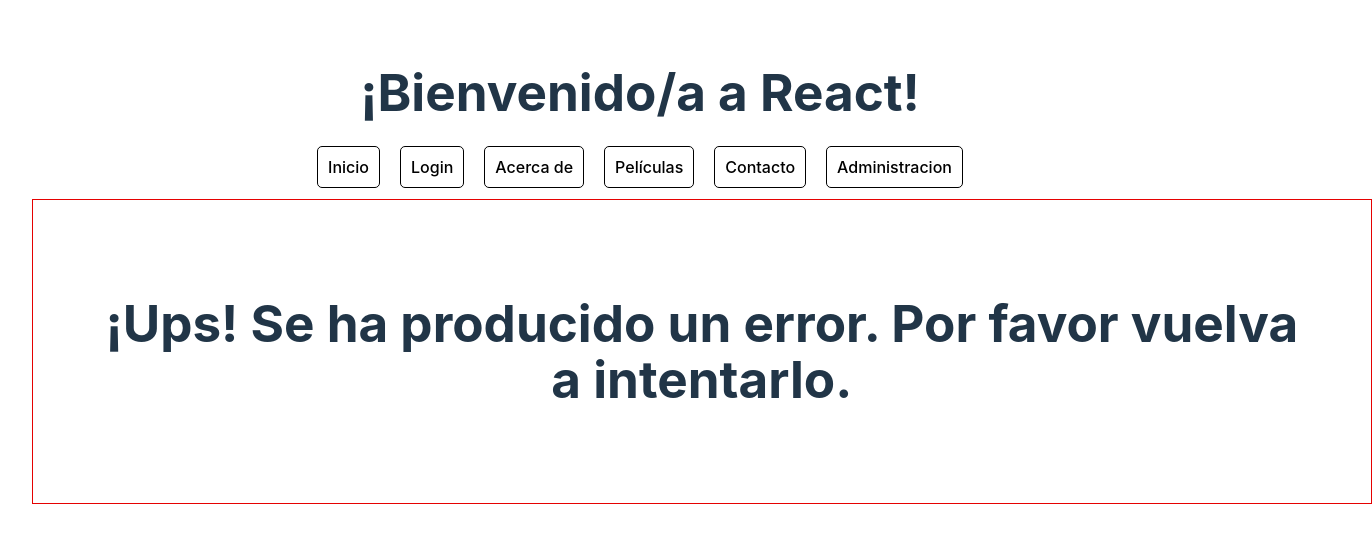
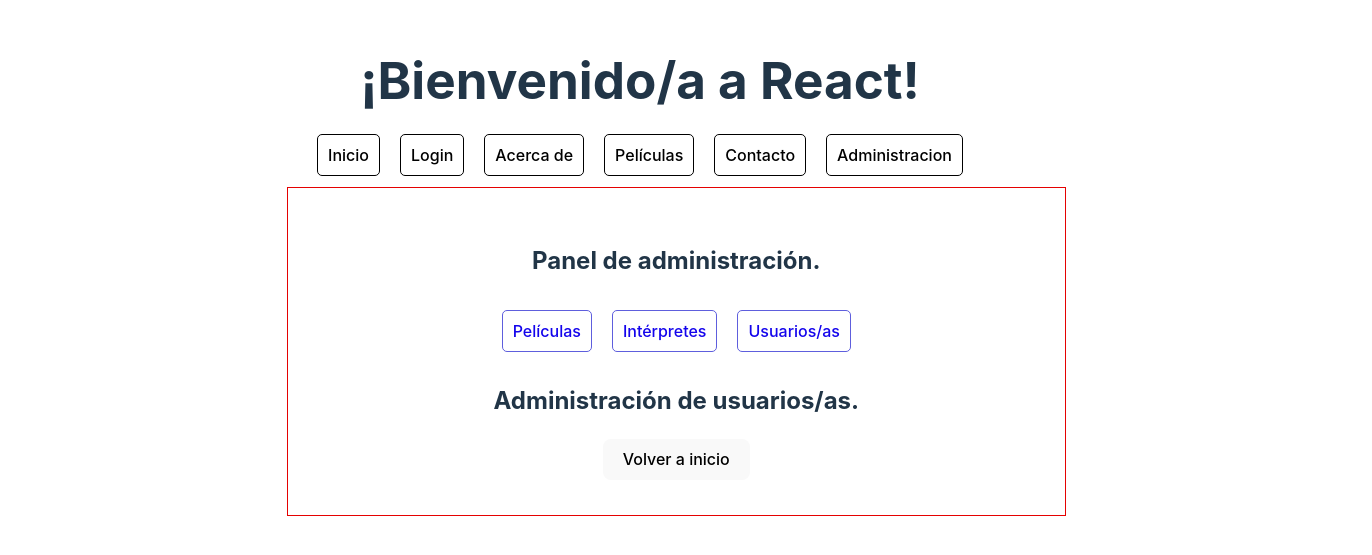
Before and after one commit to Jucagovi/DWC_React_24, a React (Vite) app: page /administracion/usuarios in a window 1280 px wide. Shown: the part 133-688 px from the top of the page, 1372 px wide, since content can reach past the window. Built offline with nearby package versions, Linux system fonts and the light colour scheme.

Commit message:
UT03 Cambios en clase submenús

```diff
--- a/src/componentes/UT03/rutas/Rutas.jsx
+++ b/src/componentes/UT03/rutas/Rutas.jsx
@@ -8,6 +8,10 @@ import Error from "./Error.jsx";
 import Administracion from "./Administracion.jsx";
 import listado from "../../../Practica 2.08/objetos/peliculas.json";
 import PeliculaDetalle from "./parametros/PeliculaDetalle.jsx";
+import AdminPeliculas from "./submenu/AdminPeliculas.jsx";
+import AdminInterpretes from "./submenu/AdminInterpretes.jsx";
+import AdminUsuarios from "./submenu/AdminUsuarios.jsx";
+import PeliculasListado from "./parametros/PeliculasListado.jsx";
 
 const Rutas = () => {
   return (
@@ -18,10 +22,14 @@ const Rutas = () => {
         <Route path='/acerca-de' element={<AcercaDe />} />
         <Route
           path='/peliculas'
-          element={<Peliculas listado={listado.peliculas} />}
+          element={<PeliculasListado listado={listado.peliculas} />}
         />
         {/* Creación de submenús. */}
-        <Route path='/administracion' element={<Administracion />} />
+        <Route path='/administracion' element={<Administracion />}>
+          <Route path='peliculas' element={<AdminPeliculas />} />
+          <Route path='interpretes' element={<AdminInterpretes />} />
+          <Route path='usuarios' element={<AdminUsuarios />} />
+        </Route>
         {/* Uso de parámetros en las rutas. */}
         <Route
           path='/pelicula-detalle/:identificador'
```
